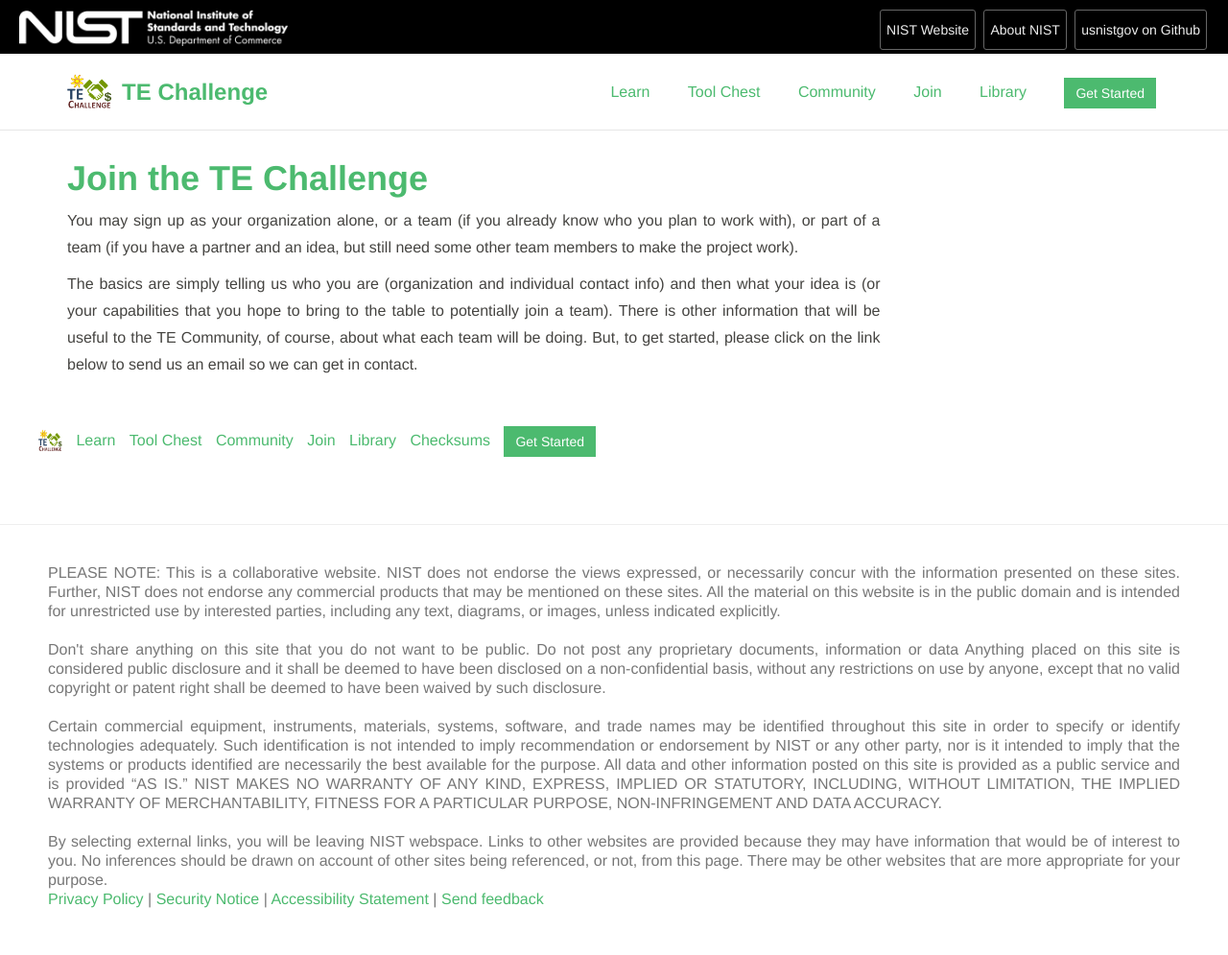
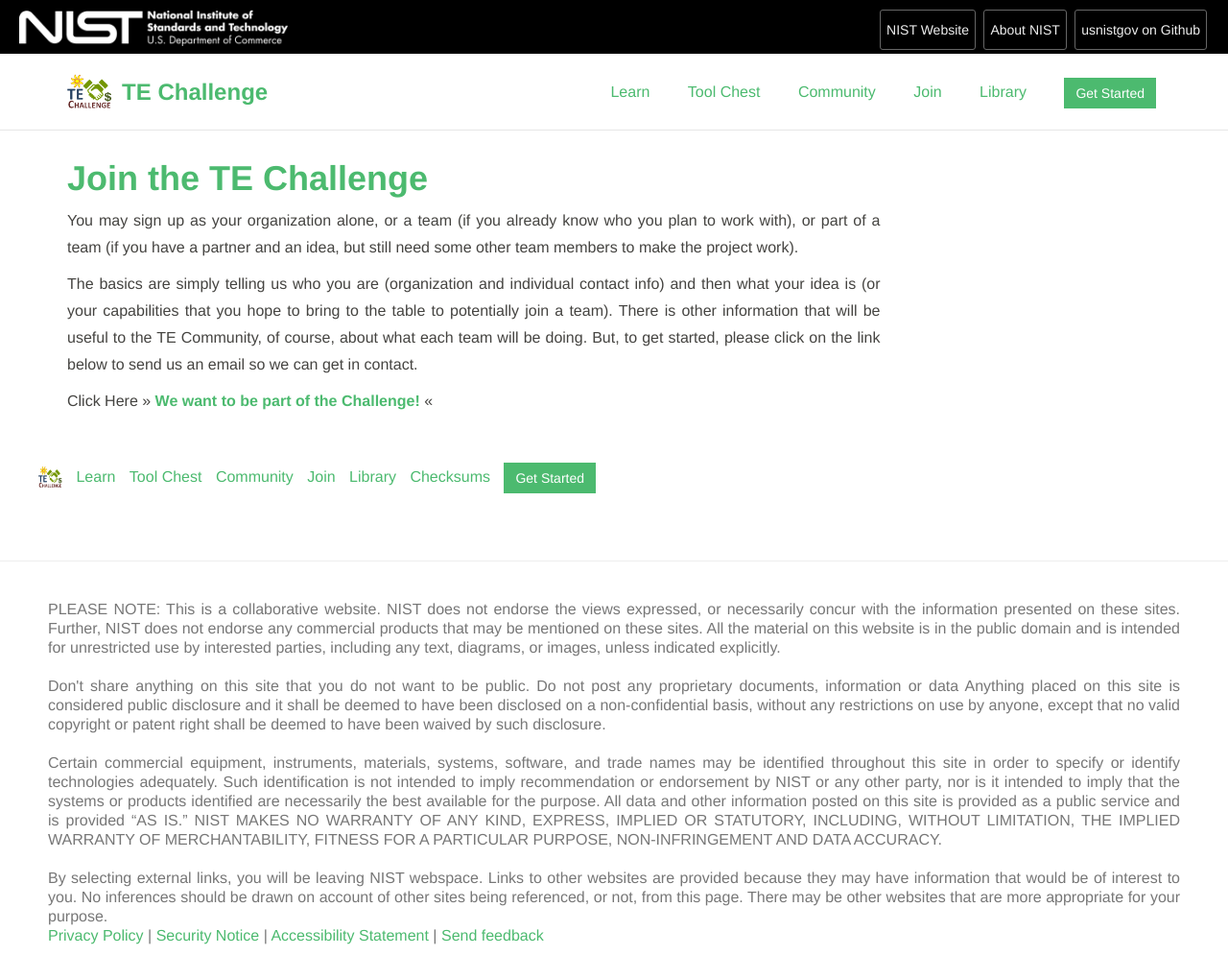
Before and after one commit to usnistgov/TEChallenge, a Jekyll site: the page built from join/index.md, in a window 1280 px wide. Shown: the whole page at 96% size. Built offline with Jekyll 4.4.1, drawn with Linux system fonts in a browser that asks for light colours; before the commit the page ends 957 px from its top, so only the background shows below that.

Commit message:
add back link

```diff
--- a/join/index.md
+++ b/join/index.md
@@ -7,3 +7,5 @@
 You may sign up as your organization alone, or a team (if you already know who you plan to work with), or part of a team (if you have a partner and an idea, but still need some other team members to make the project work).
 
 The basics are simply telling us who you are (organization and individual contact info) and then what your idea is (or your capabilities that you hope to bring to the table to potentially join a team). There is other information that will be useful to the TE Community, of course, about what each team will be doing. But, to get started, please click on the link below to send us an email so we can get in contact.
+
+Click Here >> __<a href="mailto:TEChallenge-info@nist.gov ?subject=TEChallenge--Sign us up! &body=Hi,%0A%0AOur organization would like to register for the TE Challenge. Here is the basic information. %0A%0AThanks,%0AYour name%0AYour phone%0AYour organization%0AYour idea/capability" >We want to be part of the Challenge!</a>__ <<
```
